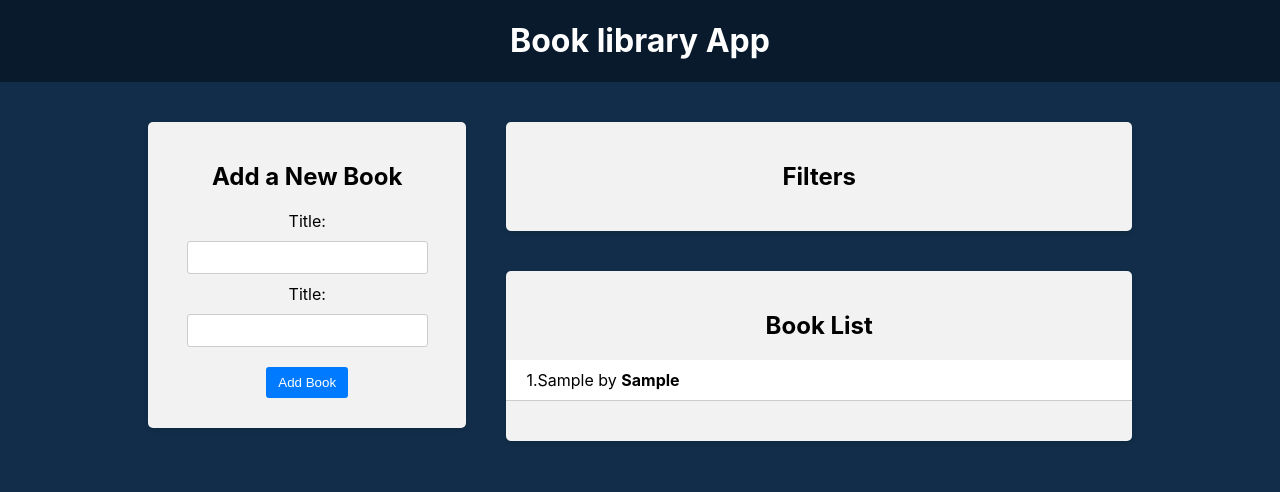
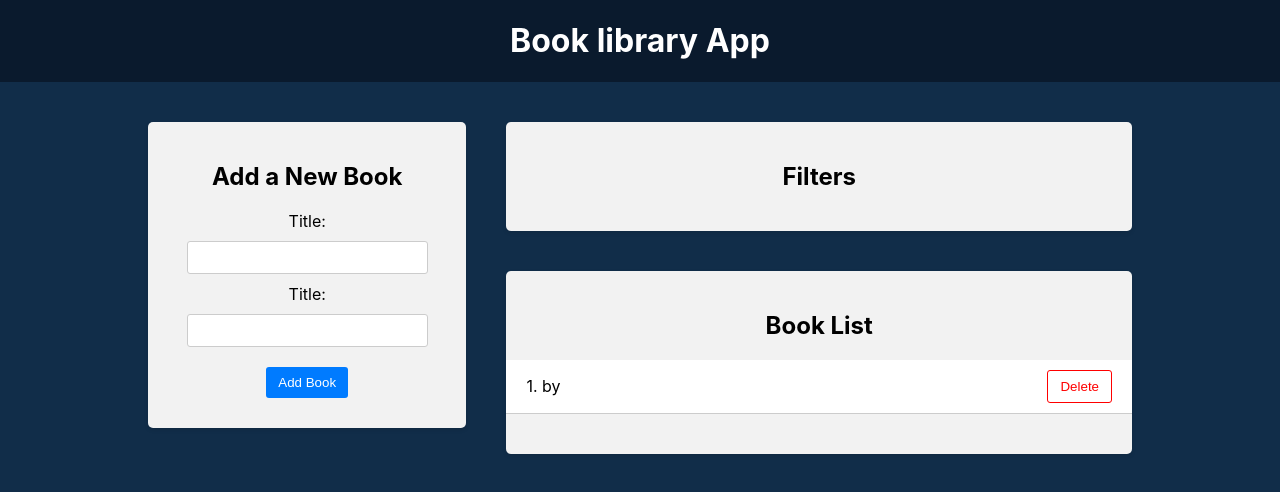
Before and after one commit to VictorSocinschi/30-react-redux, a React (Create React App) app in the folder frontend/: page / in a window 1280 px wide. Both pictures are taken after typing "Sample", "Sample" into the empty fields and a click on the button "Add Book". Shown: the top 492 px of the page. Built offline with nearby package versions, Linux system fonts and the light colour scheme.

Commit message:
Delete book by id

```diff
--- a/frontend/src/components/BookList/BookList.js
+++ b/frontend/src/components/BookList/BookList.js
@@ -1,8 +1,15 @@
-import { useSelector } from "react-redux";
+import { useSelector, useDispatch } from "react-redux";
+import { deleteBook } from "../../redux/books/actionCreators";
 import "./BookList.css";
 
 const BookList = () => {
   const books = useSelector((state) => state.books);
+  const dispatch = useDispatch();
+
+  const handleDeleteBook = (id) => {
+    dispatch(deleteBook(id));
+  };
+
   return (
     <div className="app-block book-list">
       <h2>Book List</h2>
@@ -10,10 +17,15 @@
         <p>No books available</p>
       ) : (
         <ul>
-          {books.map((books, i) => (
-            <li key={books.id}>
+          {books.map((book, i) => (
+            <li key={book.id}>
               <div className="book-info">
                 {++i}.{books.title} by <strong>{books.author}</strong>
+              </div>
+              <div className="book-actions">
+                <button onClick={() => handleDeleteBook(book.id)}>
+                  Delete
+                </button>
               </div>
             </li>
           ))}
--- a/frontend/src/redux/books/actionCreators.js
+++ b/frontend/src/redux/books/actionCreators.js
@@ -6,3 +6,10 @@
     payload: newBook,
   };
 };
+
+export const deleteBook = (id) => {
+  return {
+    type: actionTypes.DELETE_BOOK,
+    payload: id,
+  };
+};
--- a/frontend/src/redux/books/actionTypes.js
+++ b/frontend/src/redux/books/actionTypes.js
@@ -1 +1,2 @@
 export const ADD_BOOK = "ADD_BOOK";
+export const DELETE_BOOK = "DELETE_BOOK";
--- a/frontend/src/redux/books/reducer.js
+++ b/frontend/src/redux/books/reducer.js
@@ -6,7 +6,8 @@
   switch (action.type) {
     case actionTypes.ADD_BOOK:
       return [...state, action.payload];
-
+    case actionTypes.DELETE_BOOK:
+      return state.filter((book) => book.id !== action.payload);
     default:
       return state;
   }
```
